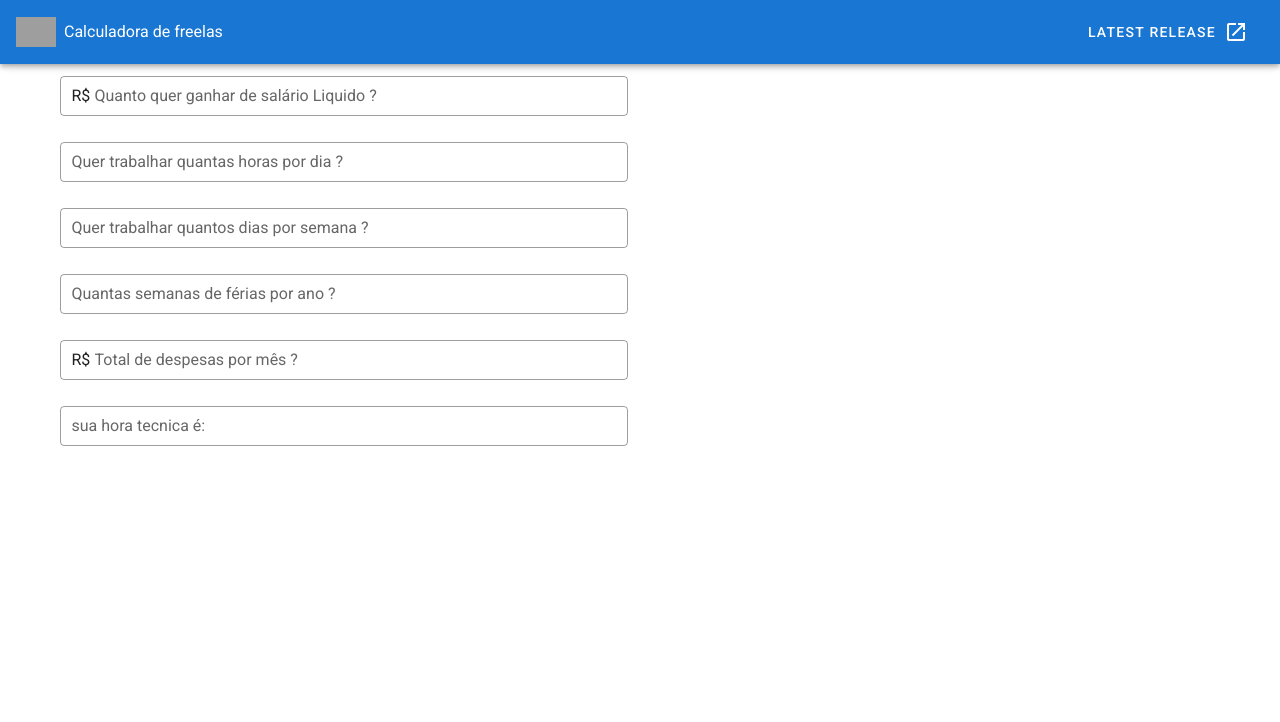
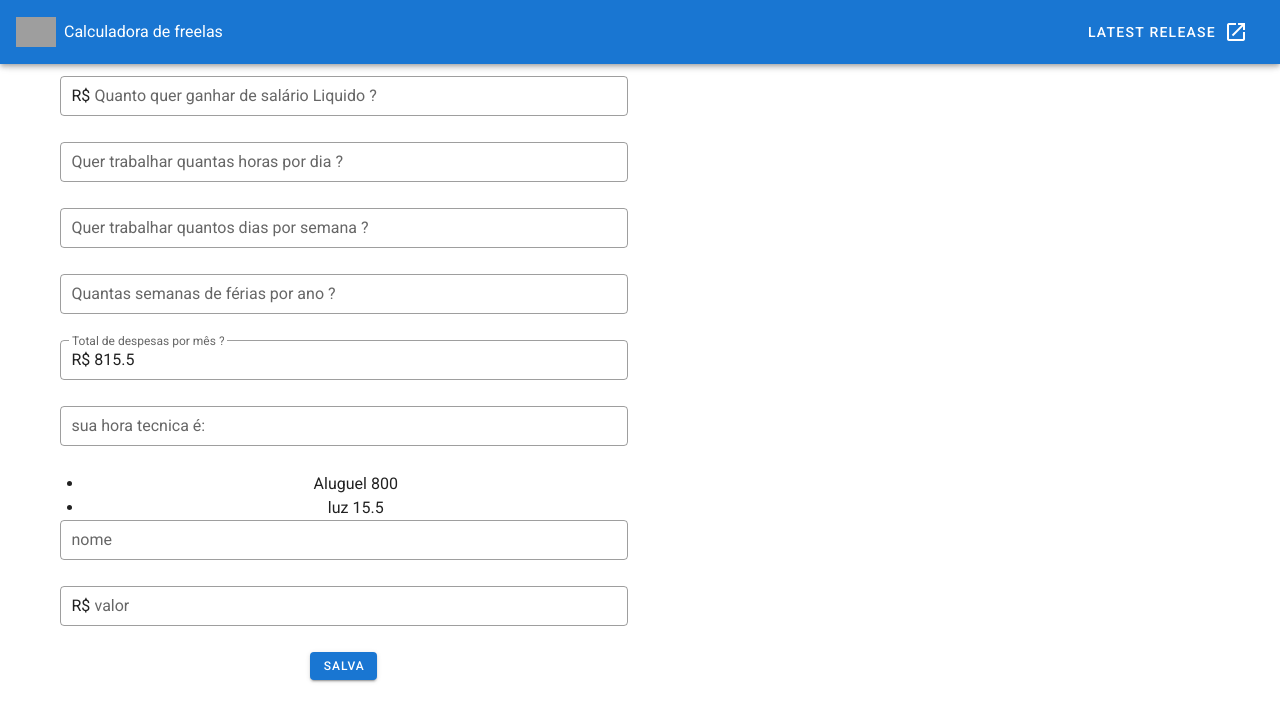
Before and after one commit to williamtcd/calculadora-freelas, a Vue app in the folder calculadora/: page / in a window 1280 px wide. Shown: the top 722 px of the page. Built offline with nearby package versions, Linux system fonts and the light colour scheme; grey boxes are pictures that could not be loaded.

Commit message:
WIP - inclusao de despesas

```diff
--- a/calculadora/src/components/HelloWorld.vue
+++ b/calculadora/src/components/HelloWorld.vue
@@ -43,7 +43,7 @@
             ></v-text-field>
             <v-text-field
               label="Total de despesas por mês ?"
-              v-model="despesas"
+              v-model="totalDespesas"
               @input="calculo"
               outlined
               dense
@@ -59,6 +59,28 @@
               type="number"
               readonly
             ></v-text-field>
+            <ul>
+            <li v-for="despesa in despesas" :key="despesa.id">
+            {{ despesa.nome }}
+            {{ despesa.valor }}</li>
+          </ul>
+          <v-form>
+          <v-text-field
+              label="nome"
+              v-model="form.dNome"
+              outlined
+              dense
+            ></v-text-field>
+            <v-text-field
+              label="valor"
+              v-model="form.dValor"
+              outlined
+              dense
+              prefix="R$"
+              type="number"
+            ></v-text-field>
+            <v-btn @click="incluir(form)" small color="primary">Salva</v-btn>
+            </v-form>
       </v-col>
     </v-row>
   </v-container>
@@ -76,7 +98,7 @@ import { mask } from 'vue-the-mask'
       horasDia: '',
       diasSemana: '',
       semanaFerias: '',
-      despesas: '',
+      totalDespesas: '',
       horaTecnica: '',
       horasAno: '',
       lucroAno: '',
@@ -84,7 +106,18 @@ import { mask } from 'vue-the-mask'
       jobHoras: '',
       jobTotal: '',
       min: '',
+      form: {
+        dNome: '',
+        dValor: ''
+      },
+      despesas: [
+        { nome: 'Aluguel', valor: '800' },
+        { nome: 'luz', valor: '15.5' },
+      ]
     }),
+    created () {
+      this.contador()
+    },
     methods: {
       calculo: function() {
           if(this.semanaFerias){
@@ -92,13 +125,34 @@ import { mask } from 'vue-the-mask'
           }else{
             this.horasAno = this.horasDia*this.diasSemana*(48)
           }
-          if(this.despesas){
-          this.lucroAno = (parseFloat(this.salarioLiquido) + parseFloat(this.despesas))*12
+          if(this.totalDespesas){
+          this.lucroAno = (parseFloat(this.salarioLiquido) + parseFloat(this.totalDespesas))*12
           }else{
             this.lucroAno = parseFloat(this.salarioLiquido)*12
           }
           let calcula = (this.lucroAno/100*110)/this.horasAno
           this.horaTecnica = calcula.toFixed(2)
+      },
+      contador () {
+        this.totalDespesas = 0
+        const desp = this.despesas
+        desp.forEach((despesa) => {
+          console.log(despesa.valor)
+          if(!this.totalDespesas){
+            this.totalDespesas = parseFloat(despesa.valor)
+          } else {
+          this.totalDespesas = parseFloat(this.totalDespesas)+parseFloat(despesa.valor)
+          }
+          console.log(this.totalDespesas)
+        })
+      },
+      incluir (desp) {
+        console.log(desp.dNome + ' ' + desp.dValor)
+        this.despesas.push({nome: desp.dNome, valor: desp.dValor})
+        this.form.dNome = ''
+        this.form.dValor = ''
+        this.contador()
+        this.calculo()
       },
       verificaFerias () {
         if(this.semanaFerias > 47){
```
